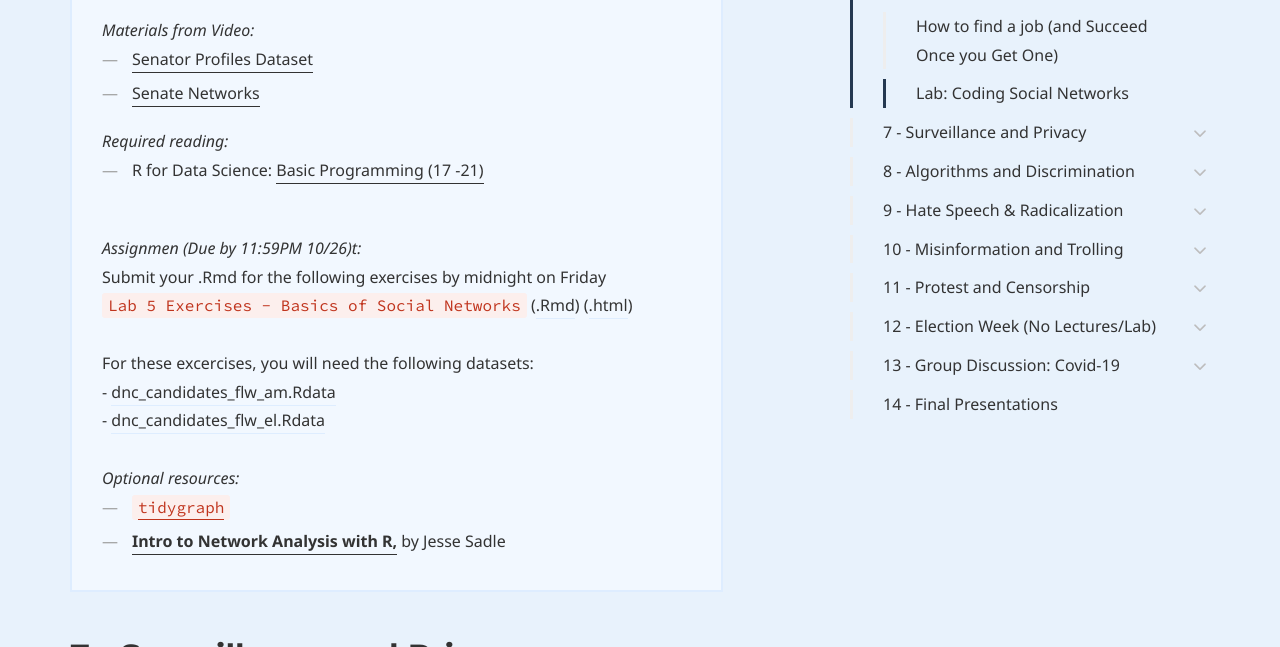
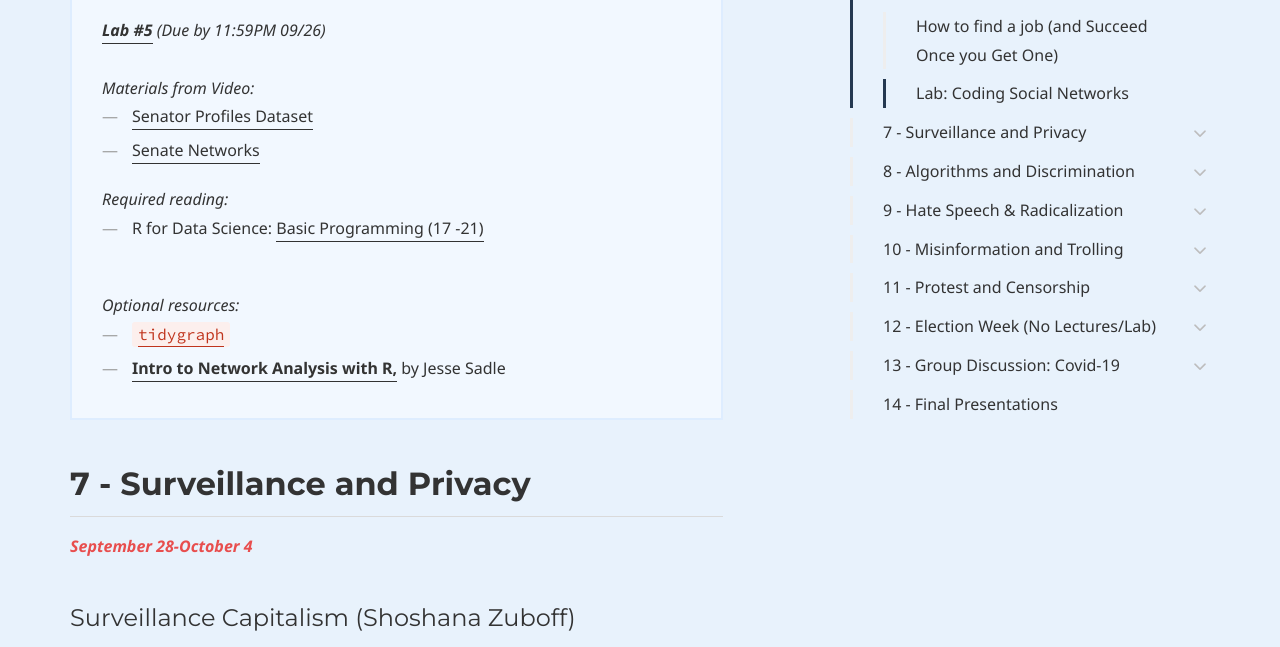
Before and after one commit to dssoc/dssoc.github.io, a Jekyll site: the page built from schedule.md, in a window 1280 px wide and 900 px high, scrolled down 9513 px, cut to the strip 241-888 px from the top of the window. Built offline with Jekyll 4.4.1, drawn with Linux system fonts in a browser that asks for light colours; some web fonts are replaced.

Commit message:
Added the link to Lab #5.

```diff
--- a/schedule.md
+++ b/schedule.md
@@ -321,6 +321,9 @@ frameborder="0"
 allow="accelerometer; autoplay; encrypted-media; gyroscope; picture-in-picture"
 allowfullscreen></iframe>
 
+<i><b><a href = "https://htmlpreview.github.io/?https://github.com/dssoc/dssoc.github.io/blob/master/assignments/Lab_5.html">Lab #5</a></b> (Due by 11:59PM 09/26)</i> <br/>
+
+<br/>
 
 <i>Materials from Video:</i><br/>
 <ul>
@@ -331,13 +334,10 @@ allowfullscreen></iframe>
 
 <i>Required reading:</i> <br/>
 <ul>
-<li>R for Data Science: <a href = "https://r4ds.had.co.nz/program-intro.html">Basic Programming (17 -21)</a></li></ul><br/>
-<i>Assignmen (Due by 11:59PM 10/26)t:</i><br/> Submit your .Rmd for the following exercises by midnight on Friday<br/>
-<code>Lab 5 Exercises - Basics of Social Networks</code> (<a href = "https://minhaskamal.github.io/DownGit/#/home?url=https://github.com/dssoc/dssoc.github.io/blob/master/assignments/DSS_Lab5_SocialNetworks.Rmd">.Rmd</a>) (<a href = "https://htmlpreview.github.io/?https://github.com/dssoc/dssoc.github.io/blob/master/assignments/DSS_Lab5_SocialNetworks.html">.html</a>)<br/><br/>
-For these excercises, you will need the following datasets:<br/>
-- <a href = "https://github.com/dssoc/dssoc.github.io/raw/master/datasets/dnc_candidates_flw_am.Rdata">dnc_candidates_flw_am.Rdata</a><br/>
-- <a href = "https://github.com/dssoc/dssoc.github.io/raw/master/datasets/dnc_candidates_flw_el.Rdata">dnc_candidates_flw_el.Rdata</a><br/>
+  <li>R for Data Science: <a href = "https://r4ds.had.co.nz/program-intro.html">Basic Programming (17 -21)</a></li>
+</ul>
 <br/>
+
 <i>Optional resources:</i><br/>
 <ul>
   <li><code><a href = "https://www.data-imaginist.com/2017/introducing-tidygraph/"> tidygraph</a></code></li>
```
